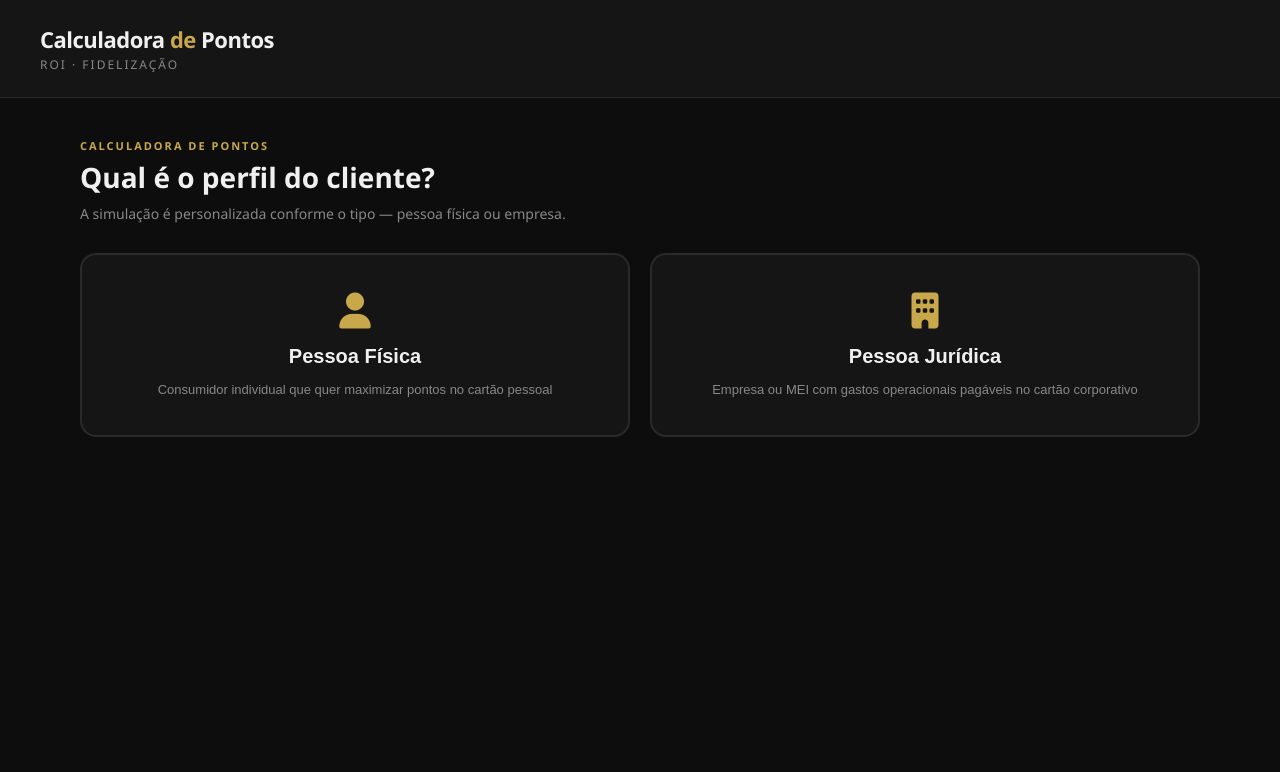
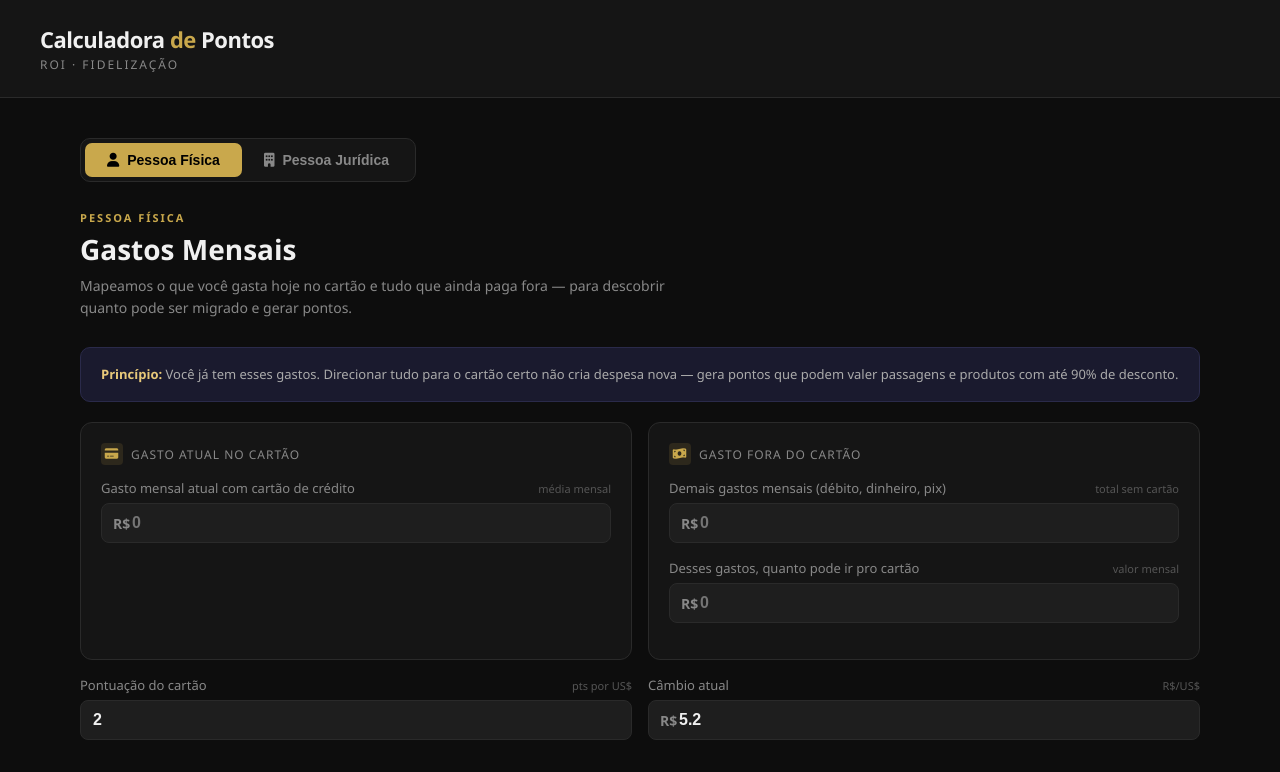
Before and after one commit to Garateia/ATVO, a React (Vite) app: page / in a window 1280 px wide. Shown: the top 772 px of the page. Built offline with nearby package versions, Linux system fonts and the light colour scheme.

Commit message:
feat: replace tipo selector screen with inline PF/PJ tab bar
Remove the separate landing screen. App starts directly on PF form.
Tab bar at top switches between PF and PJ flows in place.
Header logo resets to step 1 of current type.

Co-Authored-By: Claude Sonnet 4.6 <noreply@anthropic.com>

```diff
--- a/src/App.jsx
+++ b/src/App.jsx
@@ -200,7 +200,7 @@ function Step1({ data, onChange, onNext, onBack, ptsPorUSD, cambio, onPtsChange,
       </div>
 
       <div className="nav">
-        <button className="btn btn-secondary" onClick={onBack}>← Voltar</button>
+        <div />
         <button className="btn btn-primary" onClick={onNext}>Próxima etapa →</button>
       </div>
     </>
@@ -506,28 +506,17 @@ function Step4({ s1, s2, s3, ptsPorUSD, cambio, onBack, onRestart }) {
   )
 }
 
-// ─── TIPO SELECTOR ───────────────────────────────────────────────────────────
-function TipoSelector({ onSelect }) {
+// ─── TAB BAR ─────────────────────────────────────────────────────────────────
+function TabBar({ tipo, onChange }) {
   return (
-    <>
-      <div className="section-tag">Calculadora de Pontos</div>
-      <div className="section-title">Qual é o perfil do cliente?</div>
-      <p className="section-desc">
-        A simulação é personalizada conforme o tipo — pessoa física ou empresa.
-      </p>
-      <div className="tipo-grid">
-        <button className="tipo-card" onClick={() => onSelect('pf')}>
-          <div className="tipo-icon"><i className="fa-solid fa-user" /></div>
-          <div className="tipo-label">Pessoa Física</div>
-          <div className="tipo-sub">Consumidor individual que quer maximizar pontos no cartão pessoal</div>
-        </button>
-        <button className="tipo-card" onClick={() => onSelect('pj')}>
-          <div className="tipo-icon"><i className="fa-solid fa-building" /></div>
-          <div className="tipo-label">Pessoa Jurídica</div>
-          <div className="tipo-sub">Empresa ou MEI com gastos operacionais pagáveis no cartão corporativo</div>
-        </button>
-      </div>
-    </>
+    <div className="tab-bar">
+      <button className={`tab-btn${tipo === 'pf' ? ' active' : ''}`} onClick={() => onChange('pf')}>
+        <i className="fa-solid fa-user" /> Pessoa Física
+      </button>
+      <button className={`tab-btn${tipo === 'pj' ? ' active' : ''}`} onClick={() => onChange('pj')}>
+        <i className="fa-solid fa-building" /> Pessoa Jurídica
+      </button>
+    </div>
   )
 }
 
@@ -636,7 +625,7 @@ function StepPF({ data, onChange, ptsPorUSD, cambio, onPtsChange, onCambioChange
       </div>
 
       <div className="nav">
-        <button className="btn btn-secondary" onClick={onBack}>← Voltar</button>
+        <div />
         <button className="btn btn-primary" onClick={onNext}>Ver Resultado →</button>
       </div>
     </>
@@ -774,7 +763,7 @@ function StepPFResult({ data, ptsPorUSD, cambio, onBack, onRestart }) {
 
 // ─── APP ROOT ────────────────────────────────────────────────────────────────
 export default function App() {
-  const [tipo, setTipo] = useState(null)
+  const [tipo, setTipo] = useState('pf')
   const [step, setStep] = useState(1)
   const [pfStep, setPfStep] = useState(1)
 
@@ -787,8 +776,13 @@ export default function App() {
 
   const goTo = useCallback((n) => setStep(n), [])
 
+  const switchTipo = useCallback((t) => {
+    setTipo(t)
+    setStep(1)
+    setPfStep(1)
+  }, [])
+
   const restart = useCallback(() => {
-    setTipo(null)
     setStep(1)
     setPfStep(1)
     setS1({ fornecedores: 0, ti: 0, marketing: 0, aluguel: 0, seguros: 0, outros: 0 })
@@ -800,21 +794,21 @@ export default function App() {
   return (
     <>
       <div className="header">
-        <div style={{ cursor: tipo ? 'pointer' : 'default' }} onClick={tipo ? restart : undefined}>
+        <div style={{ cursor: 'pointer' }} onClick={restart}>
           <div className="logo-text">Calculadora <span>de</span> Pontos</div>
           <div className="logo-sub">ROI · Fidelização</div>
         </div>
       </div>
 
       <div className="container">
-        {!tipo && <TipoSelector onSelect={setTipo} />}
+        <TabBar tipo={tipo} onChange={switchTipo} />
 
         {tipo === 'pf' && pfStep === 1 && (
           <StepPF
             data={pfData} onChange={setPfData}
             ptsPorUSD={ptsPorUSD} cambio={cambio}
             onPtsChange={setPtsPorUSD} onCambioChange={setCambio}
-            onNext={() => setPfStep(2)} onBack={() => setTipo(null)}
+            onNext={() => setPfStep(2)}
           />
         )}
         {tipo === 'pf' && pfStep === 2 && (
@@ -827,7 +821,7 @@ export default function App() {
         {tipo === 'pj' && (
           <>
             <StepProgress current={step} onGo={goTo} />
-            {step === 1 && <Step1 data={s1} onChange={setS1} onNext={() => goTo(2)} onBack={() => setTipo(null)} ptsPorUSD={ptsPorUSD} cambio={cambio} onPtsChange={setPtsPorUSD} onCambioChange={setCambio} />}
+            {step === 1 && <Step1 data={s1} onChange={setS1} onNext={() => goTo(2)} ptsPorUSD={ptsPorUSD} cambio={cambio} onPtsChange={setPtsPorUSD} onCambioChange={setCambio} />}
             {step === 2 && <Step2 data={s2} onChange={setS2} onNext={() => goTo(3)} onBack={() => goTo(1)} />}
             {step === 3 && <Step3 data={s3} onChange={setS3} onNext={() => goTo(4)} onBack={() => goTo(2)} />}
             {step === 4 && <Step4 s1={s1} s2={s2} s3={s3} ptsPorUSD={ptsPorUSD} cambio={cambio} onBack={() => goTo(3)} onRestart={restart} />}
--- a/src/index.css
+++ b/src/index.css
@@ -348,27 +348,32 @@ input[type="range"]::-webkit-slider-thumb {
 }
 .btn-cta:hover { transform: translateY(-2px); box-shadow: 0 6px 24px #c9a84c55; }
 
-/* TIPO SELECTOR */
-.tipo-grid { display: grid; grid-template-columns: 1fr 1fr; gap: 20px; margin-top: 24px; }
-.tipo-card {
+/* TAB BAR */
+.tab-bar {
+  display: flex;
   background: var(--bg2);
-  border: 2px solid var(--border);
-  border-radius: 16px;
-  padding: 36px 24px;
+  border: 1px solid var(--border);
+  border-radius: 10px;
+  padding: 4px;
+  margin-bottom: 28px;
+  width: fit-content;
+}
+.tab-btn {
+  padding: 9px 22px;
+  border-radius: 7px;
+  border: none;
+  background: transparent;
+  color: var(--muted);
+  font-size: 14px;
+  font-weight: 600;
   cursor: pointer;
   transition: all 0.2s;
-  text-align: center;
   display: flex;
-  flex-direction: column;
   align-items: center;
-  gap: 12px;
-  width: 100%;
-  color: var(--text);
+  gap: 8px;
 }
-.tipo-card:hover { border-color: var(--gold); background: #c9a84c0d; transform: translateY(-2px); box-shadow: 0 8px 32px #c9a84c22; }
-.tipo-icon { font-size: 36px; color: var(--gold); }
-.tipo-label { font-size: 20px; font-weight: 700; }
-.tipo-sub { font-size: 13px; color: var(--muted); line-height: 1.5; }
+.tab-btn.active { background: var(--gold); color: #000; }
+.tab-btn:hover:not(.active) { color: var(--text); }
 
 @media (max-width: 768px) {
   .container { padding: 16px; }
@@ -407,5 +412,4 @@ input[type="range"]::-webkit-slider-thumb {
   .result-hero .big-number { font-size: 36px; }
   .step-label { display: none; }
   .step-item.active .step-label { display: block; }
-  .tipo-grid { grid-template-columns: 1fr; }
 }
```
